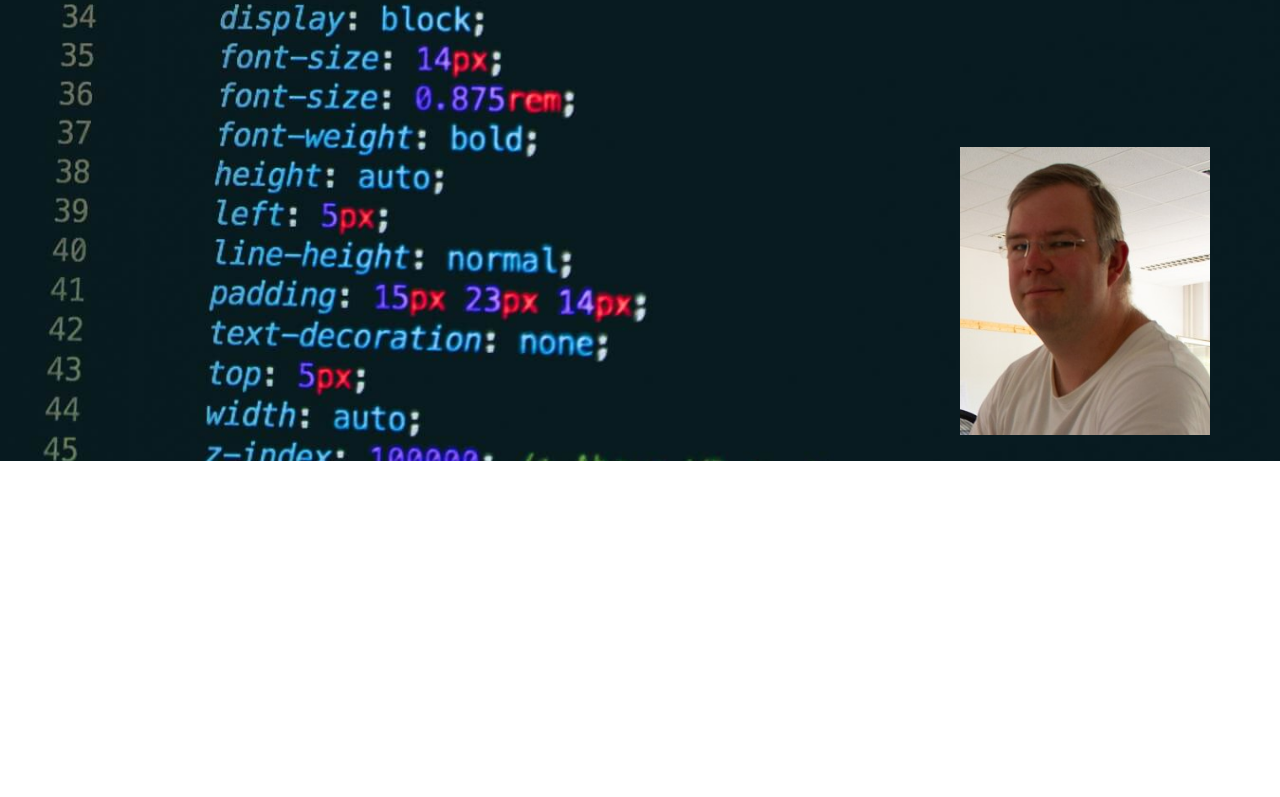
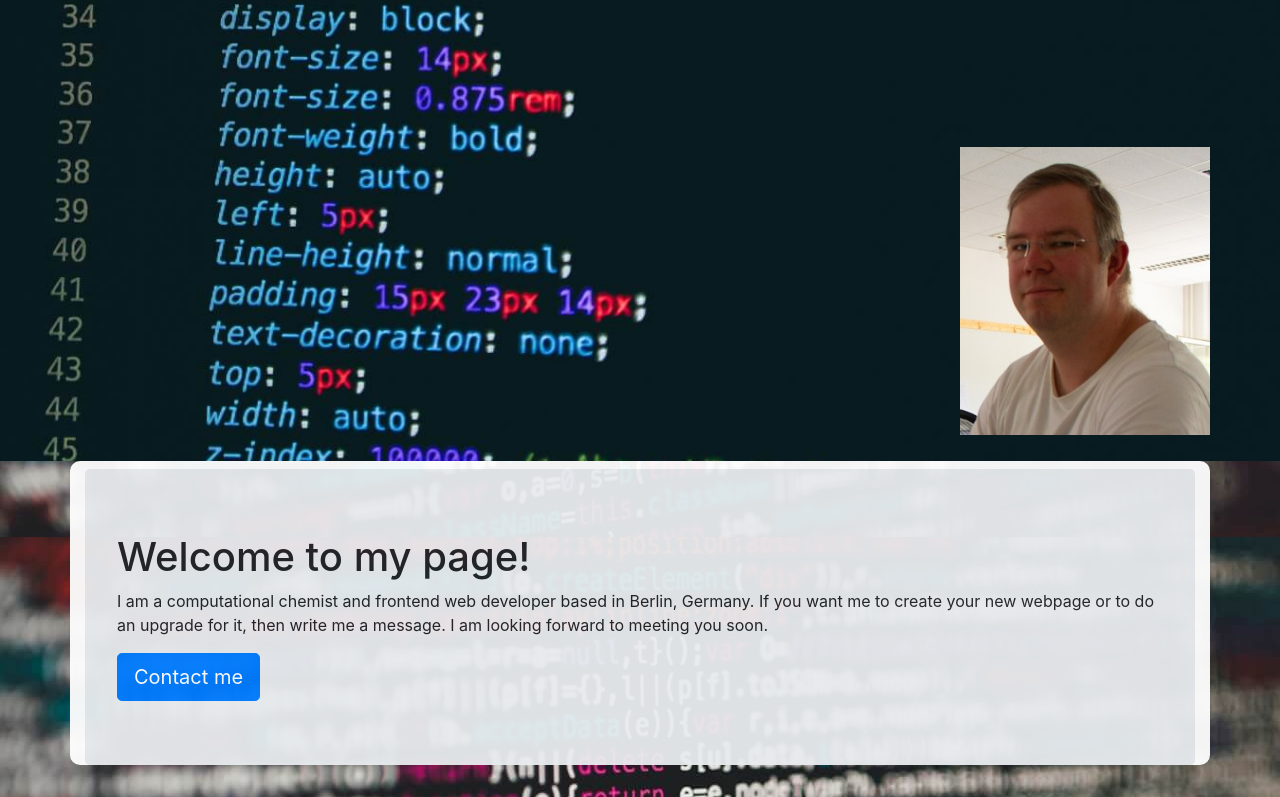
Before and after one commit to sklinkusch/portfolio, a React (Create React App) app: page / in a window 1280 px wide. Shown: the part 363-1160 px from the top of the page. Before the commit the page ends 824 px from the top, so only its background shows below. Built offline with nearby package versions, Linux system fonts and the light colour scheme.

Commit message:
added jumbotron

```diff
--- a/src/Components/App.js
+++ b/src/Components/App.js
@@ -2,12 +2,14 @@ import React from "react";
 import "../styles/App.scss";
 import MyNavbar from "./MyNavbar";
 import TitleImage from "./TitleImage";
+import Welcome from "./Welcome";
 
 function App() {
   return (
     <div className="App">
       <MyNavbar />
       <TitleImage />
+      <Welcome />
     </div>
   );
 }
--- /dev/null
+++ b/src/Components/Welcome.js
@@ -0,0 +1,30 @@
+import React from "react";
+import { Jumbotron, Button } from "reactstrap";
+
+export default function Welcome() {
+  return (
+    <div className="container sk-bg-white">
+      <div className="sk-placeholder-tiny" />
+      <section id="jumbotron">
+        <Jumbotron>
+          <h1>Welcome to my page!</h1>
+          <p>
+            I am a computational chemist and frontend web developer based in
+            Berlin, Germany. If you want me to create your new webpage or to do
+            an upgrade for it, then write me a message. I am looking forward to
+            meeting you soon.
+          </p>
+          <Button
+            href="#contact"
+            className="btn btn-lg"
+            role="button"
+            color="primary"
+          >
+            Contact me
+          </Button>
+        </Jumbotron>
+      </section>
+      <div className="sk-placeholder-verytiny" />
+    </div>
+  );
+}
```
